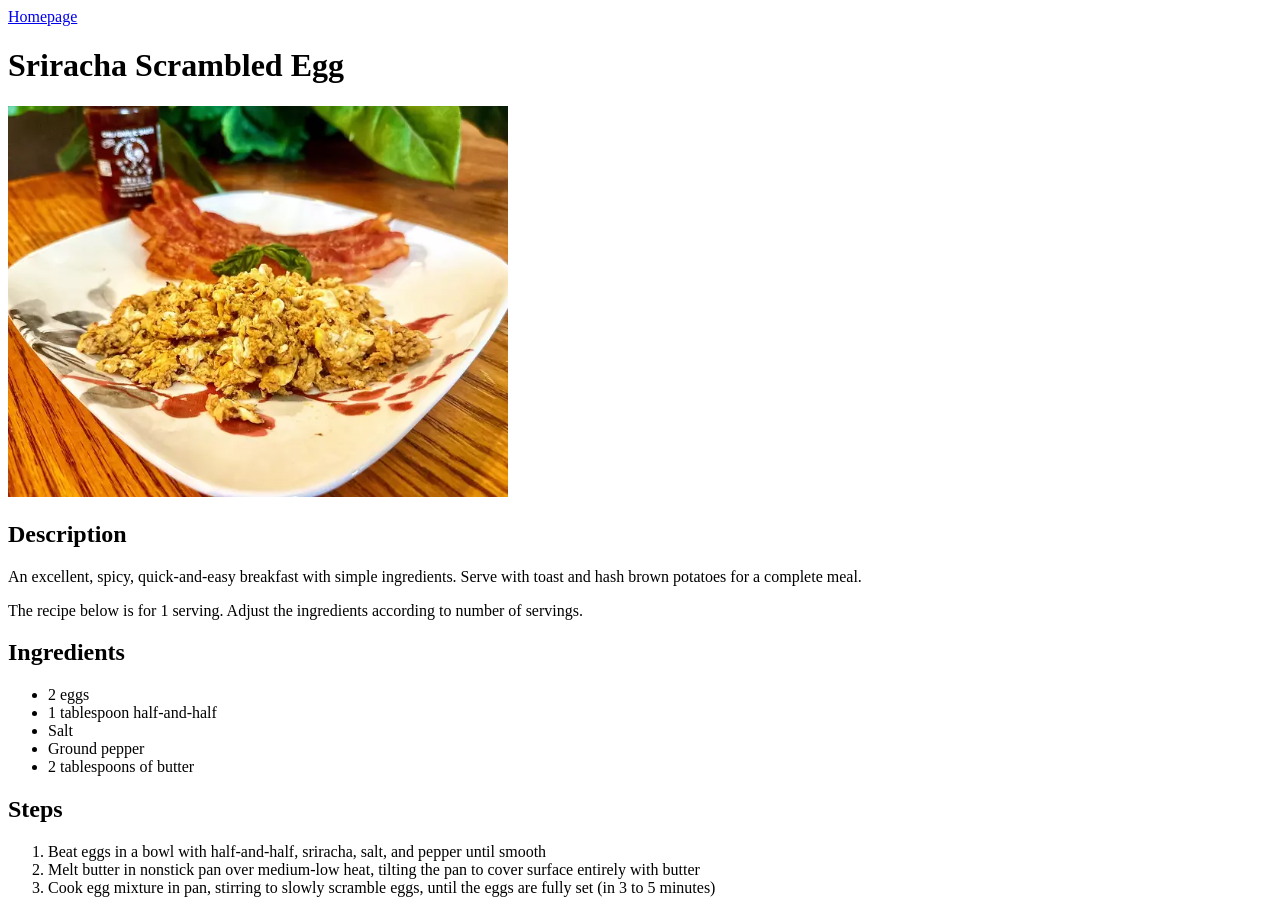
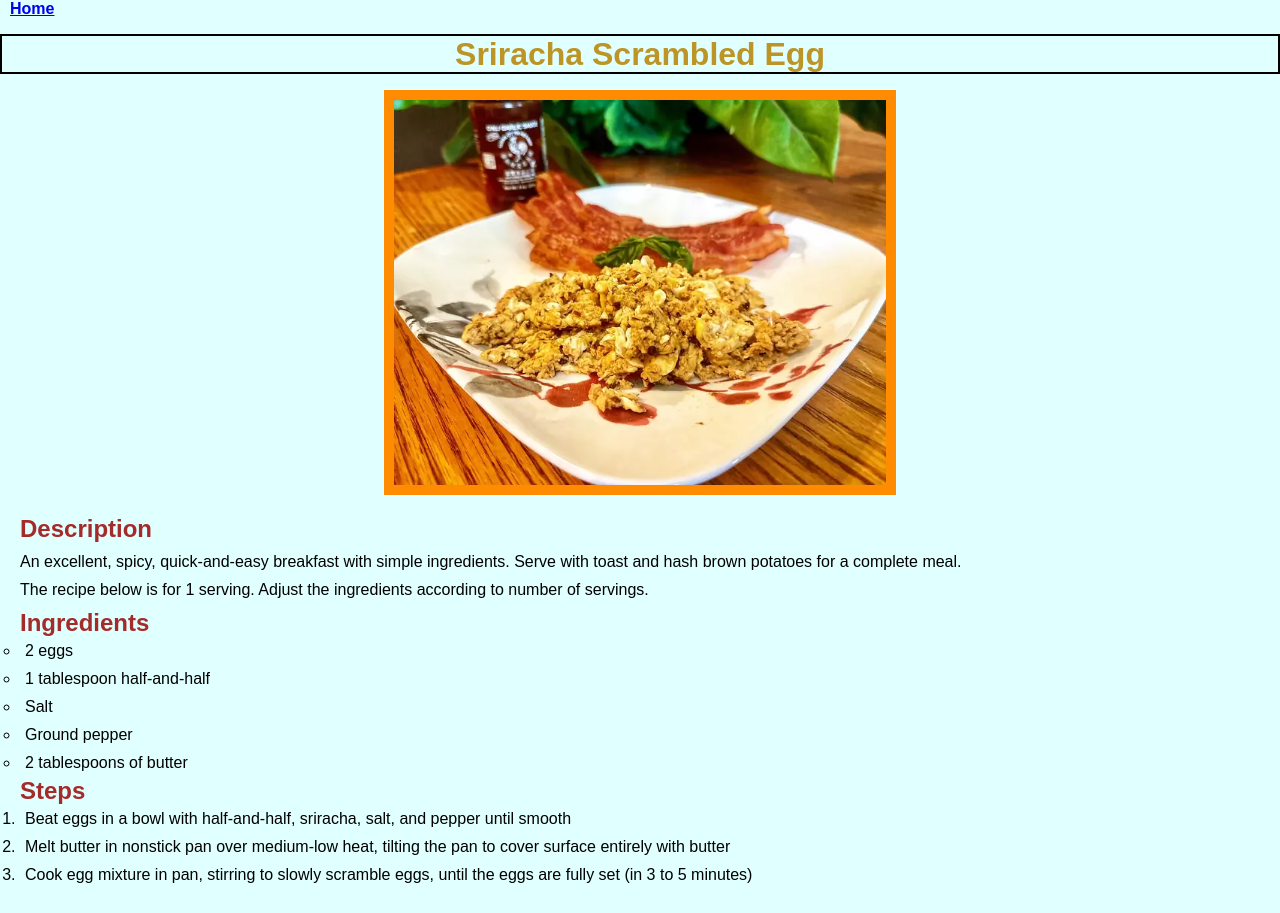
Before and after one commit to Aoi-Kyrielight/odin-recipes, a plain HTML site: page recipes/srira-scramble-egg.html in a window 1280 px wide. Drawn offline with Linux system fonts and the light colour scheme.

Commit message:
Add styling to webpages
Add "style.css" and class attributes in html files
to add styling to the webpages.

```diff
--- a/recipes/srira-scramble-egg.html
+++ b/recipes/srira-scramble-egg.html
@@ -3,33 +3,44 @@
 <head>
     <meta charset="UTF-8">
     <title>Sriracha Scrambled Egg</title>
+    <link rel="stylesheet" href="../styles.css">
 </head>
 <body>
-    <a href="../index.html">Homepage</a>
-    <h1>Sriracha Scrambled Egg</h1>
+    <a href="../index.html" class="link">Home</a>
+    <h1 class="page-title">Sriracha Scrambled Egg</h1>
 
-    <img src="../img/ssegg.jpg" alt="A dish of Sriracha Scrambled Egg"
-    width="500">
+    <img src="../img/ssegg.jpg" alt="A dish of Sriracha Scrambled Egg" width="500"
+    class="food-img">
 
+    <div class="recipe">
+        <div class="intro">
             <h2>Description</h2>
+
             <p>An excellent, spicy, quick-and-easy breakfast with simple ingredients.
             Serve with toast and hash brown potatoes for a complete meal.</p>
+
             <p>The recipe below is for 1 serving. Adjust the ingredients according to number of servings.</p>
+        </div>
 
+        <div class="ingredients">
             <h2>Ingredients</h2>
-    <ul>
+            <ul class="ingr-list">
                 <li>2 eggs</li>
                 <li>1 tablespoon half-and-half</li>
                 <li>Salt</li>
                 <li>Ground pepper</li>
                 <li>2 tablespoons of butter</li>
             </ul>
+        </div>
 
+        <div class="steps">
             <h2>Steps</h2>
-    <ol>
+            <ol class="steps-list">
                 <li>Beat eggs in a bowl with half-and-half, sriracha, salt, and pepper until smooth</li>
                 <li>Melt butter in nonstick pan over medium-low heat, tilting the pan to cover surface entirely with butter</li>
                 <li>Cook egg mixture in pan, stirring to slowly scramble eggs, until the eggs are fully set (in 3 to 5 minutes)</li>
             </ol>
+        </div>
+    </div>
 </body>
 </html>
--- /dev/null
+++ b/styles.css
@@ -0,0 +1,94 @@
+/* General Styling */
+*,
+*::after,
+*::before {
+    box-sizing: border-box;
+}
+
+* {
+    padding: 0px;
+    margin: 0px;
+    font-family: Arial, 'Times New Roman', sans-serif;
+}
+
+html{
+    background-color: lightcyan;
+}
+
+h1{
+    color: rgba(184, 135, 11, 0.89);
+}
+h2{
+    color: brown;
+}
+.page-title{
+    width: auto;
+    height: 40px;
+    border: 2px double black;
+    margin: 16px auto;
+    text-align: center;
+}
+
+.link{
+    margin: 10px;
+    font-weight: bold;
+}
+
+.link:hover,
+.link:focus{
+    color: lightcoral;
+    background-color:aquamarine;
+    text-decoration: none;
+}
+
+.link:visited{
+    color: lightcoral;
+    text-decoration: underline;
+}
+
+/* HOMEPAGE STYLING */
+.recipe-list{
+    margin: 10px;
+    padding: 10px;
+    text-align: center;
+}
+
+.recipe-list ul{
+    list-style: none;
+}
+
+.recipe-list li{
+    padding: 10px;
+    font-weight:bold;
+}
+
+/* Recipe pages */
+.food-img{
+    width: 40%;
+    height: auto;
+    display: block;
+    margin: 10px auto;
+    border: 10px solid darkorange;
+}
+
+.recipe{
+    margin: 10px;
+    padding: 10px
+}
+
+
+.intro p{
+    margin: 10px 0px;
+}
+
+.ingr-list{
+    list-style: circle;
+}
+.ingr-list li{
+    padding: 5px;
+}
+
+
+.steps-list li{
+    padding: 5px;
+}
```
Also changed, not shown: index.html (+10 -6 lines), recipes/pasta-salad.html (+18 -5 lines), recipes/steak.html (+20 -5 lines). Lines whose indentation alone changed are shown as unchanged.
